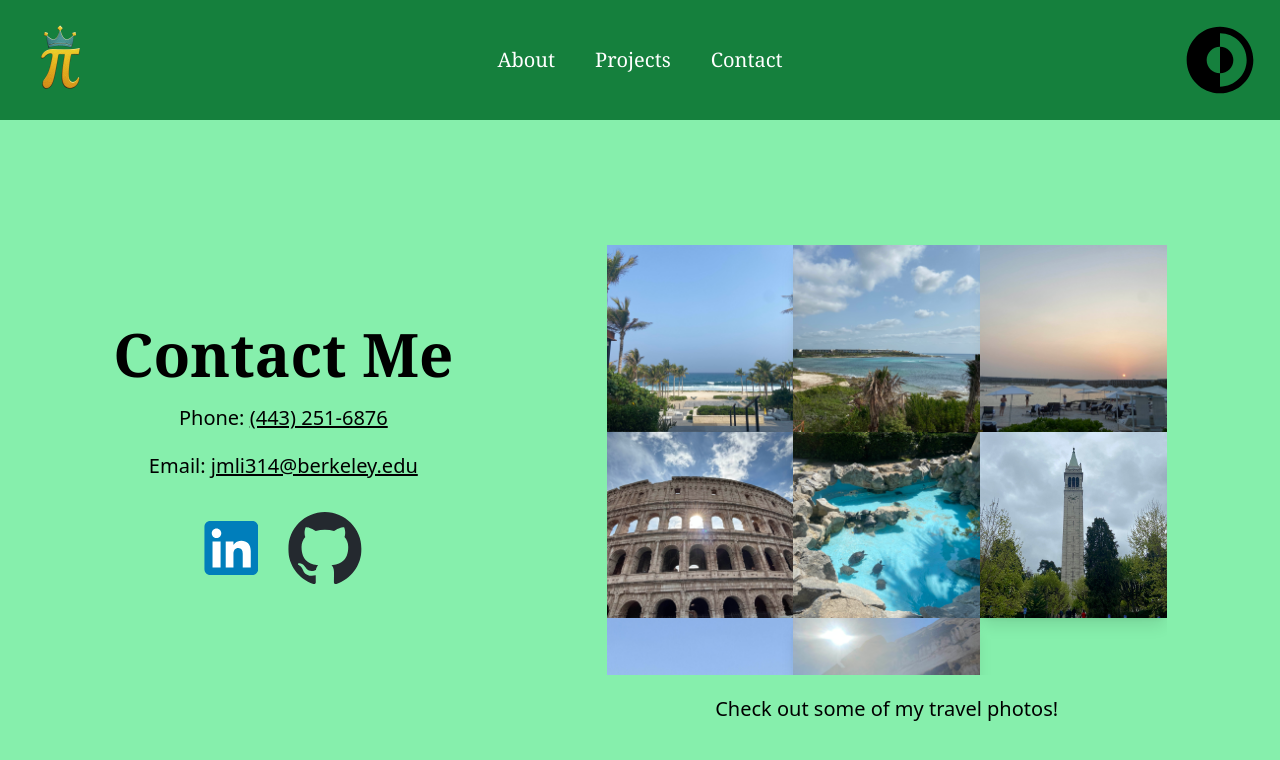
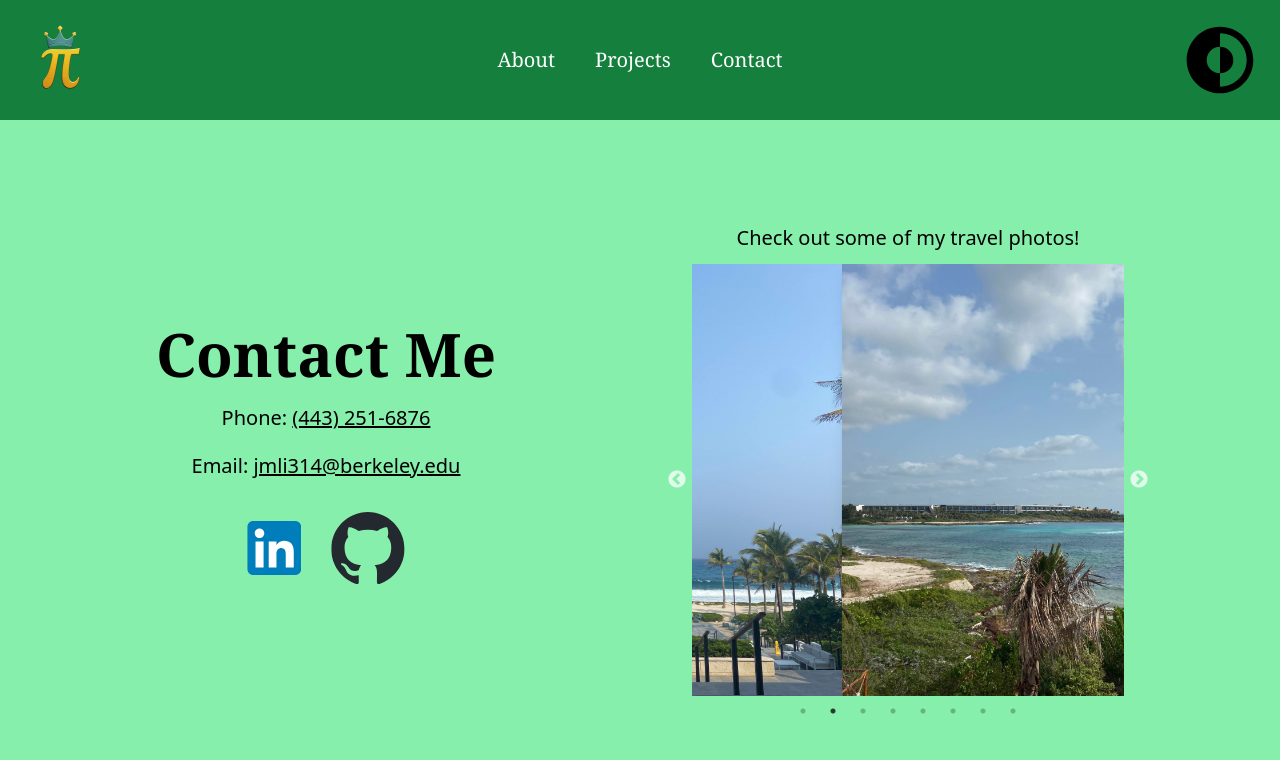
Before and after one commit to pi-person314/portfolio, a React (Vite) app: page /contact in a window 1280 px wide. Shown: the top 760 px of the page. Built offline with nearby package versions, Linux system fonts and the light colour scheme.

Commit message:
changed home photo + added image carousel

```diff
--- a/src/screens/Contact.jsx
+++ b/src/screens/Contact.jsx
@@ -1,6 +1,9 @@
 import me from "../assets/images/me.jpg"
 import github from "../assets/images/github.svg"
 import linkedin from "../assets/images/linkedin.svg"
+import Slider from "react-slick";
+import "slick-carousel/slick/slick.css";
+import "slick-carousel/slick/slick-theme.css";
 
 const images = import.meta.glob('../assets/travel/*.{jpg,png}', { eager: true });
 
@@ -17,13 +20,13 @@ export default function Contact({darkMode}) {
                         <a className="transition hover:scale-105 duration:300 ease-in-out" href="https://github.com/pi-person314"><img src={github} alt="GitHub"/></a>
                     </div>
                 </div>
-                <div className="w-3/4 h-1/2 mb-5 md:mb-0 md:w-1/2 md:h-3/4 md:p-10">
-                    <div className="grid grid-cols-3 overflow-y-auto h-full">
+                <div className="w-3/4 h-1/2 mb-5 md:mb-0 md:w-2/5 md:h-auto md:p-10">
+                    <p className="text-md md:text-xl mb-3 text-center">Check out some of my travel photos!</p>
+                    <Slider dots={true} infinite={true} autoplay={true} speed={1000} autoplaySpeed={5000} slidesToShow={1} slidesToScroll={1}>
                         {Object.entries(images).map(([path, module], index) => (
                             <img key={index} src={module.default} alt={`Image ${index}`} className="shadow-lg aspect-square object-cover"/>
                         ))}
-                    </div>
-                    <p className="text-md md:text-xl mt-5 text-center">Check out some of my travel photos!</p>
+                    </Slider>
                 </div>
             </div>
         </>
--- a/src/screens/Home.jsx
+++ b/src/screens/Home.jsx
@@ -10,7 +10,7 @@ export default function Home({darkMode}) {
                 <p className="text-lg md:text-xl text-center">I'm a freshman at UC Berkeley majoring in <strong>computer science</strong> and <strong>math</strong>!</p>
                 <p className="text-lg md:text-xl text-center">Check out some of my <Link className={`${darkMode ? "hover:text-blue-300" : "hover:text-blue-600"}`} to="/about"><u>interests</u></Link> and <Link className={`${darkMode ? "hover:text-blue-300" : "hover:text-blue-600"}`} to="/projects"><u>projects</u></Link>, and feel free to <Link className={`${darkMode ? "hover:text-blue-300" : "hover:text-blue-600"}`} to="/contact"><u>reach out</u></Link>!</p>
             </div>
-            <img className="w-2/3 lg:w-1/3 md:m-10 rounded-3xl shadow-lg transition hover:skew-y-3 focus:rotate-180 duration-300 ease-in-out" tabIndex={0} src={me} alt="Me"/>
+            <img className="w-2/3 lg:w-1/3 md:m-10 rounded-3xl shadow-lg" src={me} alt="Me"/>
         </div>
     );
 };
```
Also changed, not shown: 1 other file (tests, documents, lock files or other folders).
